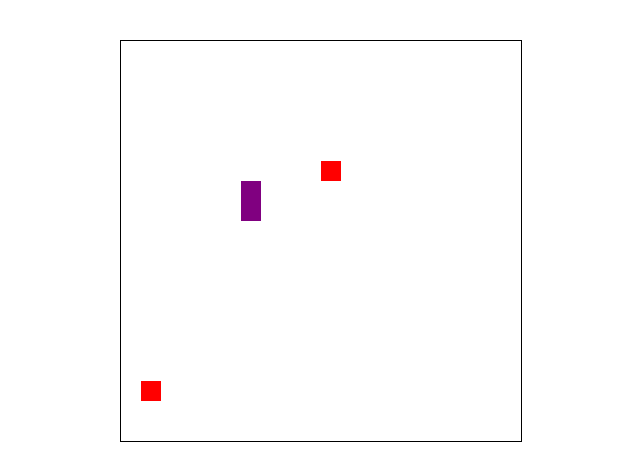
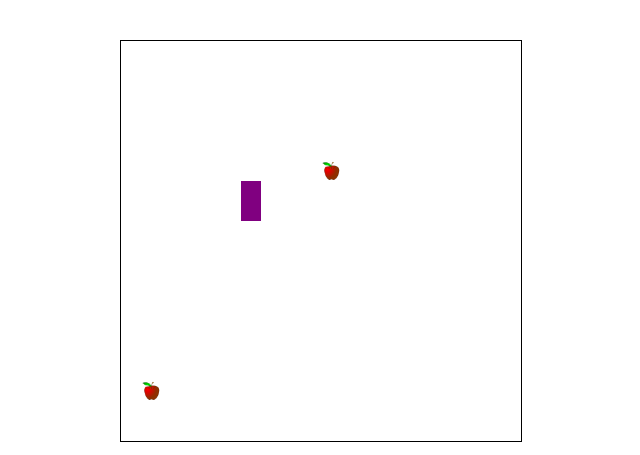
Before and after one commit to Emilst11/se-fe8-kelompok4, a plain HTML site: page index.html in a window 1280 px wide. Shown: the top 455 px of the page, 319-959 px from the left. Drawn offline with Linux system fonts and the light colour scheme.

Commit message:
Adding 2 apples with png and gameover sound

```diff
--- a/index.html
+++ b/index.html
@@ -5,6 +5,8 @@
         <link rel="stylesheet" href="/assets/styles/style.css">
     <body onload="draw();">
         <div class="container-programs">
+            <audio src="/assets/sounds/introduction-to-programming_game-over.mp3" id="gameover"></audio>
+            <img src="/assets/images/Red_apple.png" alt="apple" id="iconApple" hidden>
             <canvas id="snakeBoard" width="400" height="400" style="border:1px solid #000000;"></canvas>
             <h1>Snake Game Level <span id="leveling">1</span></h1>
             <h2>Score</h2>
--- a/index.js
+++ b/index.js
@@ -40,14 +40,11 @@ function initSnake(color) {
     }
 }
 let snake1 = initSnake("purple");
-
 let apple = [
     {
-        color: "red",
         position: initPosition()
     },
     {
-        color: "red",
         position: initPosition()
     }
 ]
@@ -61,8 +58,6 @@ function drawScore(snake) {
     let scoreCanvas;
     if (snake.color == snake1.color) {
         scoreCanvas = document.getElementById("score1Board");
-    } else {
-        scoreCanvas = document.getElementById("score2Board");
     }
     let scoreCtx = scoreCanvas.getContext("2d");
 
@@ -76,6 +71,7 @@ function draw() {
     setInterval(function() {
         let snakeCanvas = document.getElementById("snakeBoard");
         let ctx = snakeCanvas.getContext("2d");
+        let img = document.getElementById("iconApple");
 
         ctx.clearRect(0, 0, CANVAS_SIZE, CANVAS_SIZE);
 
@@ -83,8 +79,10 @@ function draw() {
         for (let i = 1; i < snake1.body.length; i++) {
             drawCell(ctx, snake1.body[i].x, snake1.body[i].y, snake1.color);
         }
-        drawCell(ctx, apple[0].position.x, apple[0].position.y, apple[0].color);
-        drawCell(ctx, apple[1].position.x, apple[1].position.y, apple[1].color);
+        for(let i = 0; i < apple.length; i++){
+            // drawCell(ctx, apple[i].position.x, apple[i].position.y, img);
+            ctx.drawImage(img, apple[i].position.x * CELL_SIZE, apple[i].position.y * CELL_SIZE, CELL_SIZE, CELL_SIZE);
+        }
 
         drawScore(snake1);
     }, REDRAW_INTERVAL);
@@ -153,6 +151,7 @@ function checkCollision(snakes) {
     }
     if (isCollide) {
         alert("Game over");
+        document.getElementById("gameover").play();
         snake1 = initSnake("purple");
     }
     return isCollide;
```
